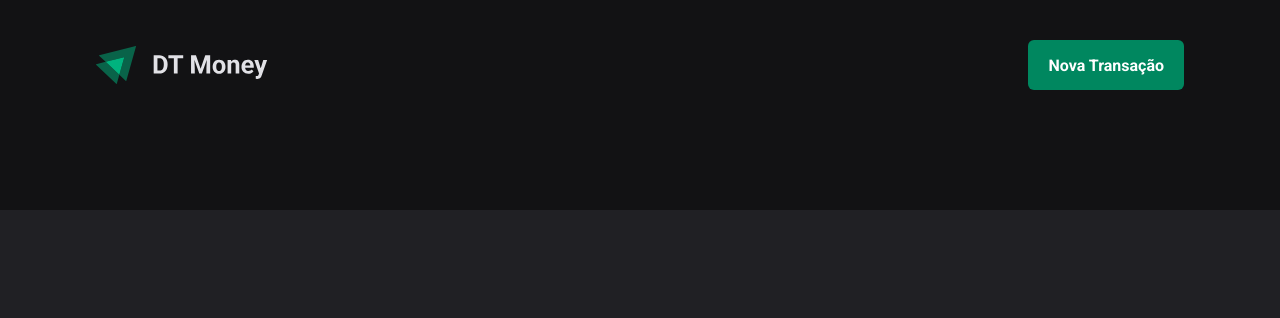
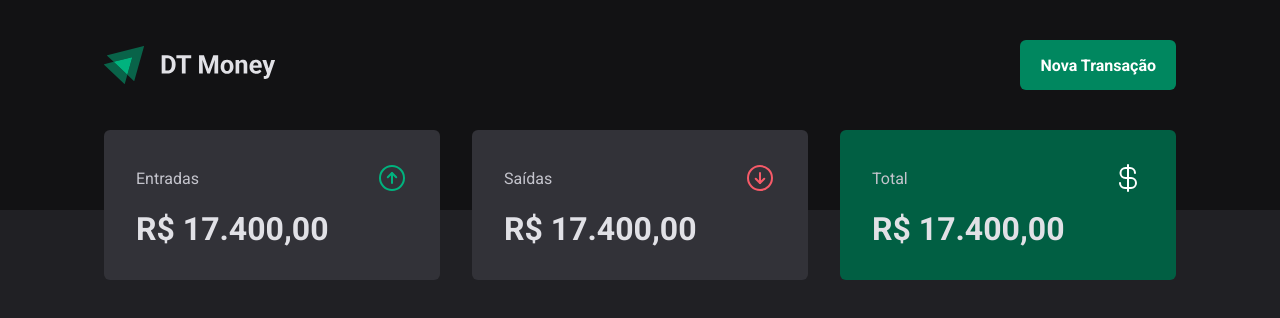
Before and after one commit to anacnogueira/ignite-reactsjs-04-dt-monet, a React (Vite) app: page / in a window 1280 px wide. Shown: the top 318 px of the page. Built offline with nearby package versions, Linux system fonts and the light colour scheme.

Commit message:
Criado Componente Summary

```diff
--- a/package.json
+++ b/package.json
@@ -10,6 +10,7 @@
     "preview": "vite preview"
   },
   "dependencies": {
+    "phosphor-react": "^1.4.1",
     "react": "^18.2.0",
     "react-dom": "^18.2.0",
     "styled-components": "^6.1.8"
--- a/src/components/Header/styles.ts
+++ b/src/components/Header/styles.ts
@@ -9,7 +9,7 @@
   width: 100%;
   max-width: 1120px;
   margin: 0 auto;
-  padding: 0 1rem;
+  padding: 0 1.5rem;
   display: flex;
   justify-content: space-between;
   align-items: center;
--- /dev/null
+++ b/src/components/Summary/index.tsx
@@ -0,0 +1,32 @@
+import { ArrowCircleDown, ArrowCircleUp, CurrencyDollar } from "phosphor-react";
+import { SummaryCard, SummaryContainer } from "./styles";
+
+export function Summary() {
+  return (
+    <SummaryContainer>
+      <SummaryCard>
+        <header>
+          <span>Entradas</span>
+          <ArrowCircleUp size={32} color="#00b37e" />
+        </header>
+        <strong>R$ 17.400,00</strong>
+      </SummaryCard>
+
+      <SummaryCard>
+        <header>
+          <span>Saídas</span>
+          <ArrowCircleDown size={32} color="#f75a68" />
+        </header>
+        <strong>R$ 17.400,00</strong>
+      </SummaryCard>
+
+      <SummaryCard variant="green">
+        <header>
+          <span>Total</span>
+          <CurrencyDollar size={32} color="#fff" />
+        </header>
+        <strong>R$ 17.400,00</strong>
+      </SummaryCard>
+    </SummaryContainer>
+  );
+}
--- /dev/null
+++ b/src/components/Summary/styles.ts
@@ -0,0 +1,41 @@
+import styled, { css } from "styled-components";
+
+export const SummaryContainer = styled.section`
+  width: 100%;
+  max-width: 1120px;
+  margin: 0 auto;
+  padding: 0 1.5rem;
+  display: grid;
+  grid-template-columns: repeat(3, 1fr);
+  gap: 2rem;
+  margin-top: -5rem;
+`;
+
+interface SummaryCardProps {
+  variant?: "green";
+}
+
+export const SummaryCard = styled.div<SummaryCardProps>`
+  background: ${(props) => props.theme["gray-600"]};
+  border-radius: 6px;
+  padding: 2rem;
+
+  header {
+    display: flex;
+    align-items: center;
+    justify-content: space-between;
+    color: ${(props) => props.theme["gray-300"]};
+  }
+
+  strong {
+    display: block;
+    margin-top: 1rem;
+    font-size: 2rem;
+  }
+
+  ${(props) =>
+    props.variant === "green" &&
+    css`
+      background: ${props.theme["green-700"]};
+    `}
+`;
--- a/src/pages/Transactions/index.tsx
+++ b/src/pages/Transactions/index.tsx
@@ -1,9 +1,11 @@
 import { Header } from "../../components/Header";
+import { Summary } from "../../components/Summary";
 
 export function Transactions() {
   return (
     <div>
       <Header></Header>
+      <Summary />
     </div>
   );
 }
```
Also changed, not shown: 1 other file (tests, documents, lock files or other folders).
